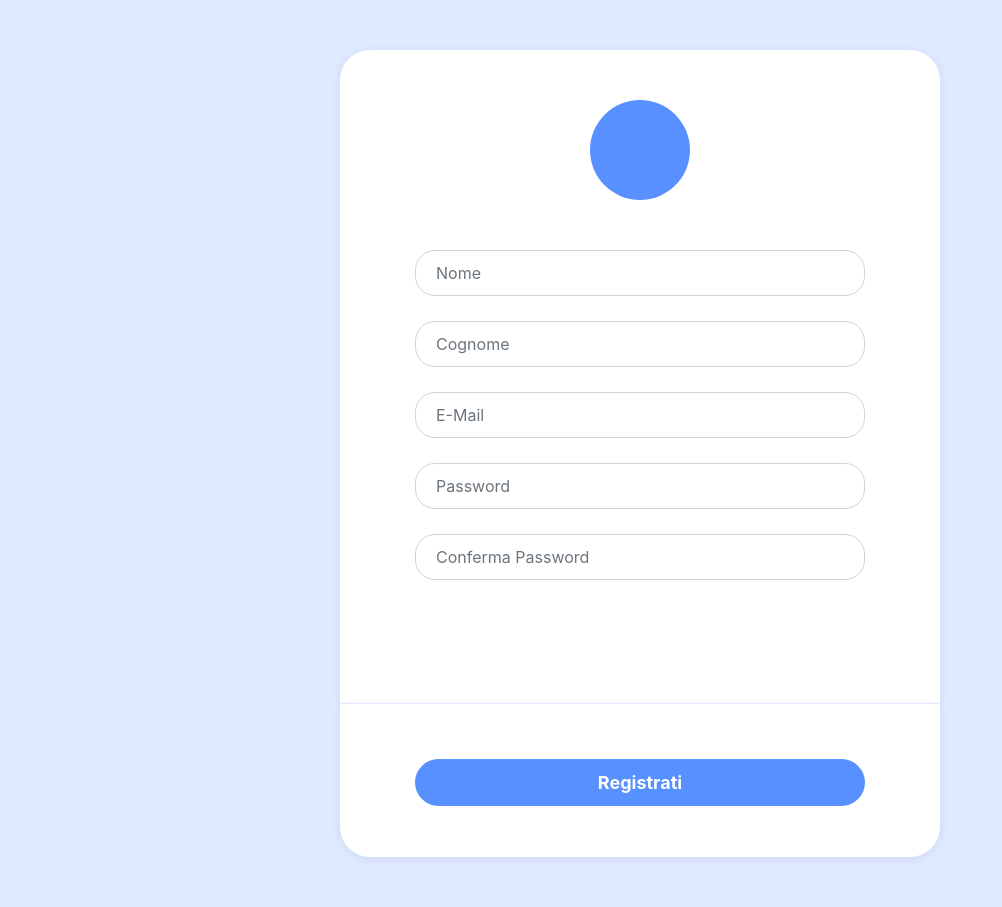
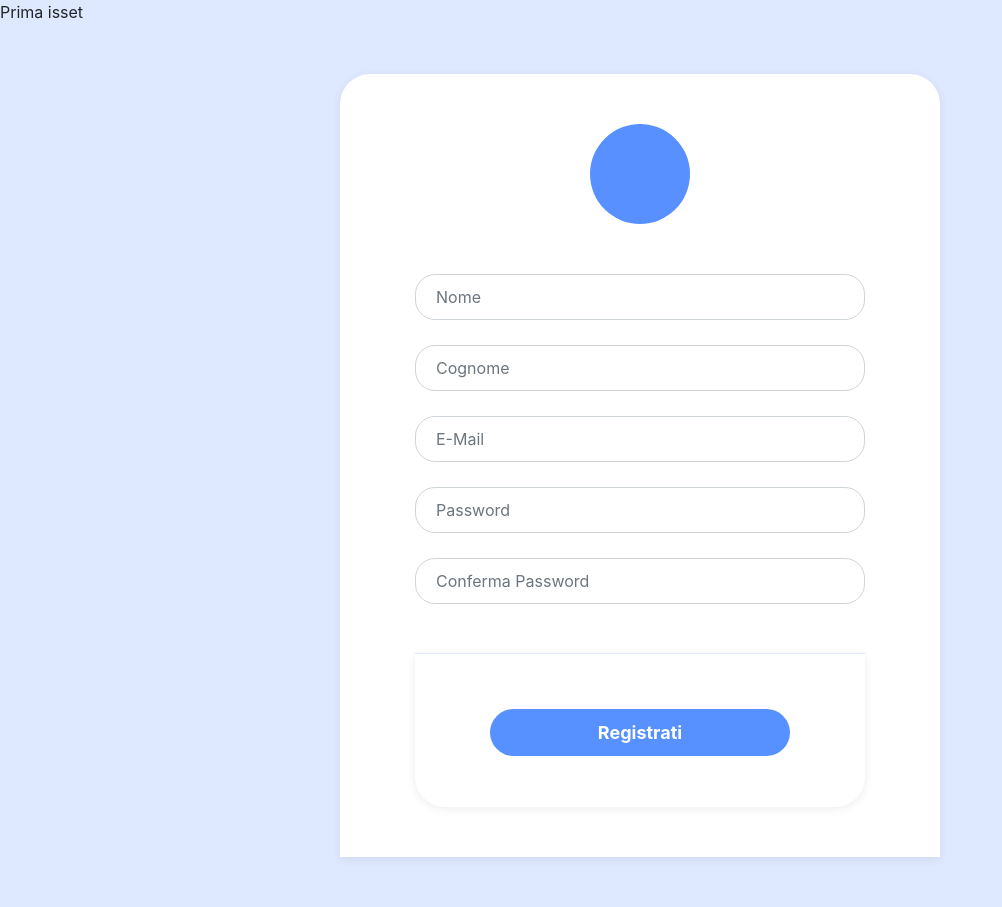
Before and after one commit to Gruppo6PW/ProjectWork, a PHP site: page /registrazione.php in a window 1280 px wide. Shown: the whole page, without its empty margins (0-1002 px from the left). Run offline with PHP 8.4, Linux system fonts and the light colour scheme; some libraries are stand-ins or nearby versions.

Commit message:
inserito submit nella form

```diff
--- a/php/registrazione.php
+++ b/php/registrazione.php
@@ -38,12 +38,14 @@
     }
 
     // Controllo se è stato premuto il button di submit, ossia è presente un elemento inviato in POST con chiave Registrazione nell'array superglobale
+    echo("Prima isset");
     if(isset($_POST["Registrati"]) && isset($_POST["g-recaptcha-response"])){
+        echo("Dentro isset");
         // Prendo i valori inviata dalla pagina di registrazione
-        $email = $_POST["email"];
-        $password = $_POST["password"];
-        $nomeTitolare = $_POST["nomeTitolare"];
-        $cognomeTitolare = $_POST["cognomeTitolare"];
+        echo $email = $_POST["email"];
+        echo $password = $_POST["password"];
+        echo $nomeTitolare = $_POST["nomeTitolare"];
+        echo $cognomeTitolare = $_POST["cognomeTitolare"];
 
         // Controllo che non siano vuote e chi siano stringhe
         if(!empty($email) && is_string($email) && controllaRequisitiEmail($email)){
@@ -324,19 +326,19 @@
                 <input type="password" class="form-control item" name="password" id="passwordID" placeholder="Password" required>
             </div>
             <div class="form-group">
-                <input type="password" class="form-control item" name="password" id="passwordID" placeholder="Conferma Password" required>
+                <input type="password" class="form-control item" name="confermaPassword" id="confermaPasswordID" placeholder="Conferma Password" required>
             </div>
             <br>
             <!-- Recaptcha -->
             <div class="text-center">
                 <div class="g-recaptcha" data-sitekey="6Lc0L0wmAAAAAHIusv0dCKOV9a4msMJLD516RB1r"></div>
             </div>
+            <div class="social-media">
+                <div class="form-group">
+                    <button type="submit" class="btn btn-block create-account" name="Registrati" onclick="controllaInput()">Registrati</button>
+                </div>
+            </div>
         </form>
-        <div class="social-media">
-            <div class="form-group">
-                <button type="submit" class="btn btn-block create-account" name="Registrati" onclick="controllaInput()">Registrati</button>
-            </div>
-        </div>
     </div>
     </div>
     <script type="text/javascript" src="https://code.jquery.com/jquery-3.2.1.min.js"></script>
```
